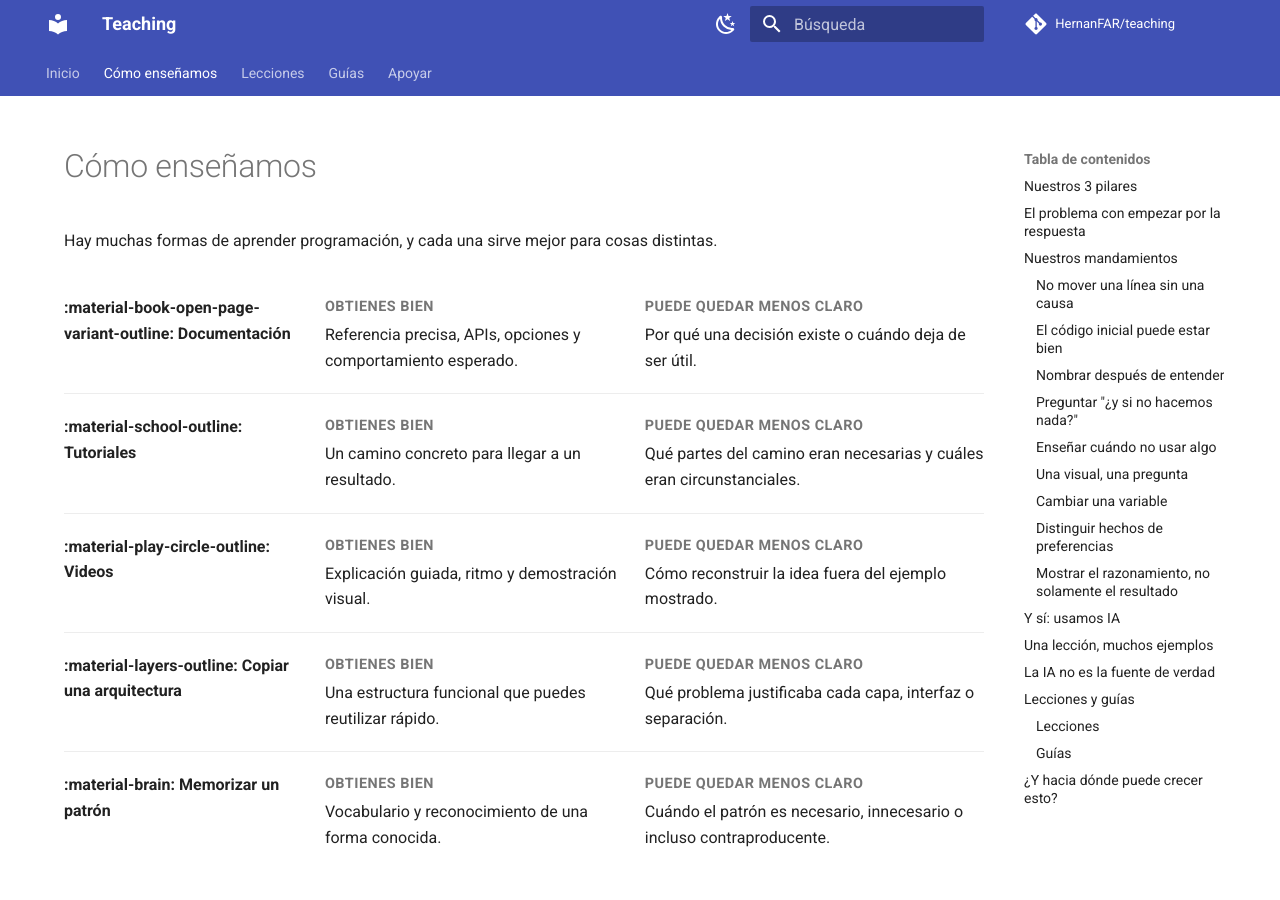
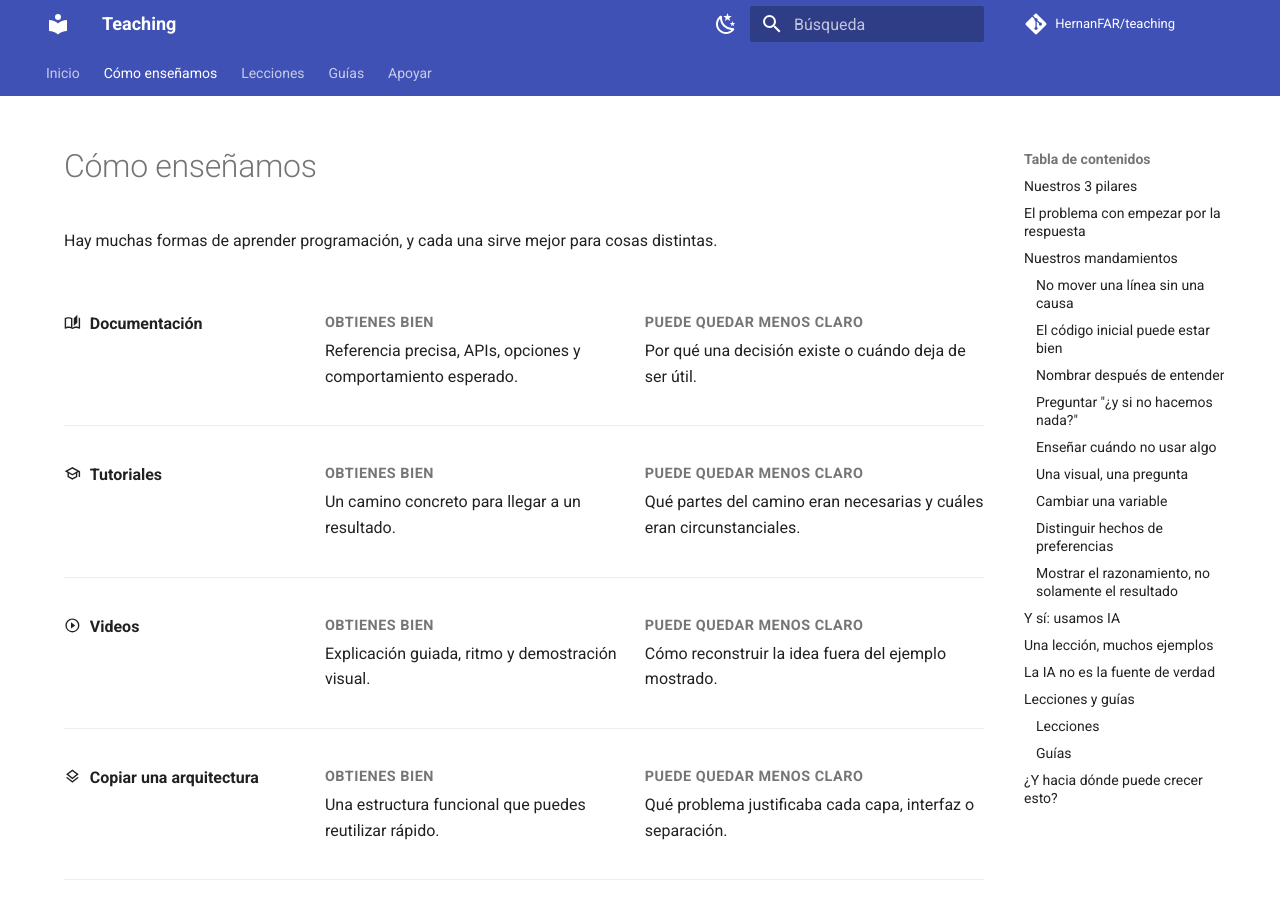
Before and after one commit to HernanFAR/teaching, an MkDocs documentation site: the page built from docs/about/how-we-teach.md, in a window 1280 px wide and 900 px high. Built offline with MkDocs 1.6.1 and Material for MkDocs 9.7.7, drawn with Linux system fonts in a browser that asks for light colours; comment, search, counter and statistics services are not loaded.

Commit message:
fix: render learning mode icons inside HTML grid

```diff
--- a/docs/about/how-we-teach.md
+++ b/docs/about/how-we-teach.md
@@ -9,36 +9,36 @@ hide:
 
 Hay muchas formas de aprender programación, y cada una sirve mejor para cosas distintas.
 
-<div class="learning-modes-list">
+<div class="learning-modes-list" markdown>
 
-<div class="learning-mode">
-  <div class="learning-mode__name">:material-book-open-page-variant-outline: <strong>Documentación</strong></div>
-  <div><span class="learning-mode__label">Obtienes bien</span>Referencia precisa, APIs, opciones y comportamiento esperado.</div>
-  <div><span class="learning-mode__label">Puede quedar menos claro</span>Por qué una decisión existe o cuándo deja de ser útil.</div>
+<div class="learning-mode" markdown>
+  <div class="learning-mode__name" markdown>:material-book-open-page-variant-outline: <strong>Documentación</strong></div>
+  <div markdown><span class="learning-mode__label">Obtienes bien</span>Referencia precisa, APIs, opciones y comportamiento esperado.</div>
+  <div markdown><span class="learning-mode__label">Puede quedar menos claro</span>Por qué una decisión existe o cuándo deja de ser útil.</div>
 </div>
 
-<div class="learning-mode">
-  <div class="learning-mode__name">:material-school-outline: <strong>Tutoriales</strong></div>
-  <div><span class="learning-mode__label">Obtienes bien</span>Un camino concreto para llegar a un resultado.</div>
-  <div><span class="learning-mode__label">Puede quedar menos claro</span>Qué partes del camino eran necesarias y cuáles eran circunstanciales.</div>
+<div class="learning-mode" markdown>
+  <div class="learning-mode__name" markdown>:material-school-outline: <strong>Tutoriales</strong></div>
+  <div markdown><span class="learning-mode__label">Obtienes bien</span>Un camino concreto para llegar a un resultado.</div>
+  <div markdown><span class="learning-mode__label">Puede quedar menos claro</span>Qué partes del camino eran necesarias y cuáles eran circunstanciales.</div>
 </div>
 
-<div class="learning-mode">
-  <div class="learning-mode__name">:material-play-circle-outline: <strong>Videos</strong></div>
-  <div><span class="learning-mode__label">Obtienes bien</span>Explicación guiada, ritmo y demostración visual.</div>
-  <div><span class="learning-mode__label">Puede quedar menos claro</span>Cómo reconstruir la idea fuera del ejemplo mostrado.</div>
+<div class="learning-mode" markdown>
+  <div class="learning-mode__name" markdown>:material-play-circle-outline: <strong>Videos</strong></div>
+  <div markdown><span class="learning-mode__label">Obtienes bien</span>Explicación guiada, ritmo y demostración visual.</div>
+  <div markdown><span class="learning-mode__label">Puede quedar menos claro</span>Cómo reconstruir la idea fuera del ejemplo mostrado.</div>
 </div>
 
-<div class="learning-mode">
-  <div class="learning-mode__name">:material-layers-outline: <strong>Copiar una arquitectura</strong></div>
-  <div><span class="learning-mode__label">Obtienes bien</span>Una estructura funcional que puedes reutilizar rápido.</div>
-  <div><span class="learning-mode__label">Puede quedar menos claro</span>Qué problema justificaba cada capa, interfaz o separación.</div>
+<div class="learning-mode" markdown>
+  <div class="learning-mode__name" markdown>:material-layers-outline: <strong>Copiar una arquitectura</strong></div>
+  <div markdown><span class="learning-mode__label">Obtienes bien</span>Una estructura funcional que puedes reutilizar rápido.</div>
+  <div markdown><span class="learning-mode__label">Puede quedar menos claro</span>Qué problema justificaba cada capa, interfaz o separación.</div>
 </div>
 
-<div class="learning-mode">
-  <div class="learning-mode__name">:material-brain: <strong>Memorizar un patrón</strong></div>
-  <div><span class="learning-mode__label">Obtienes bien</span>Vocabulario y reconocimiento de una forma conocida.</div>
-  <div><span class="learning-mode__label">Puede quedar menos claro</span>Cuándo el patrón es necesario, innecesario o incluso contraproducente.</div>
+<div class="learning-mode" markdown>
+  <div class="learning-mode__name" markdown>:material-brain: <strong>Memorizar un patrón</strong></div>
+  <div markdown><span class="learning-mode__label">Obtienes bien</span>Vocabulario y reconocimiento de una forma conocida.</div>
+  <div markdown><span class="learning-mode__label">Puede quedar menos claro</span>Cuándo el patrón es necesario, innecesario o incluso contraproducente.</div>
 </div>
 
 </div>
```
